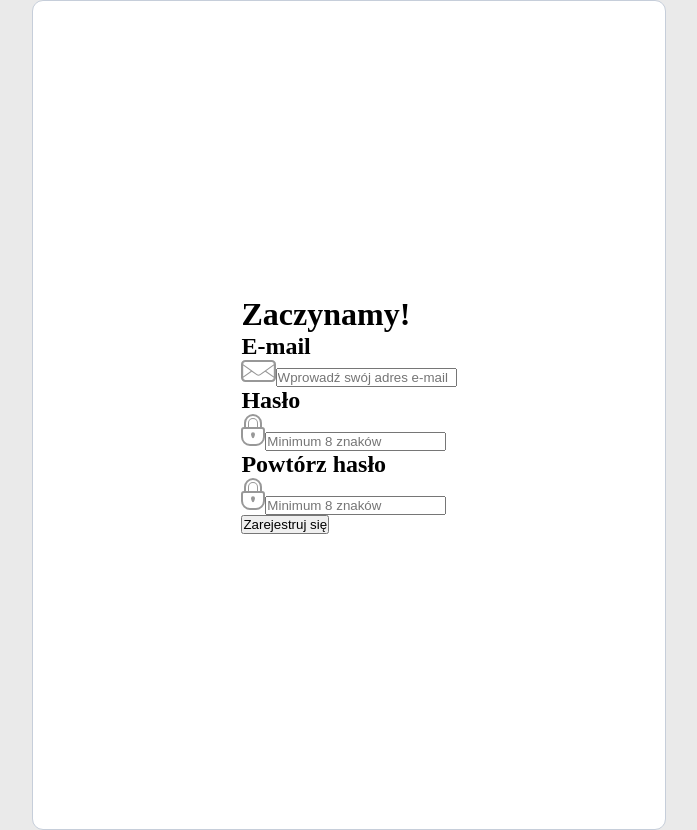
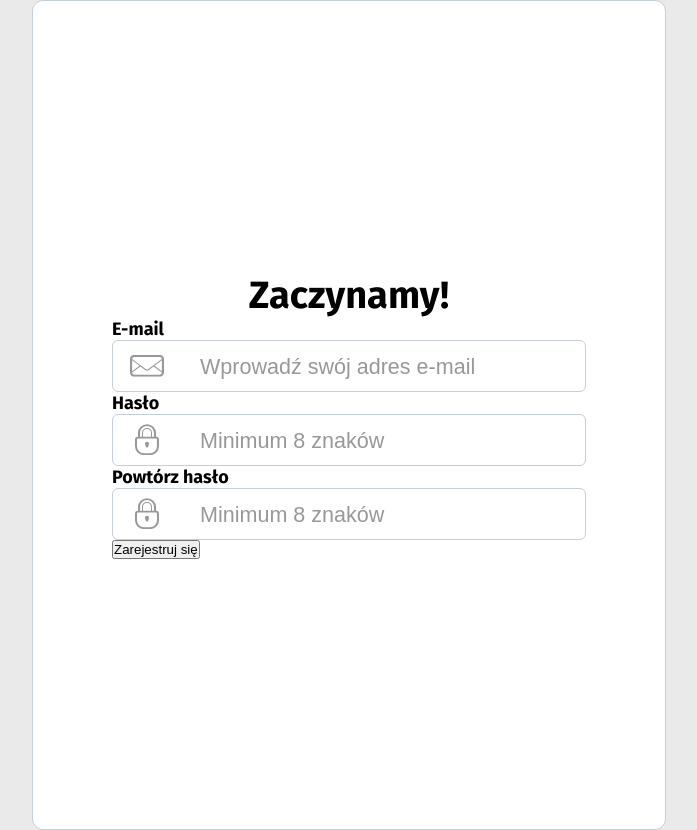
Before and after one commit to Klemciak/P1-register, a plain HTML site: page index.html in a window 1280 px wide. Shown: the whole page, without its empty margins (291-988 px from the left). Drawn offline with Linux system fonts and the light colour scheme; a small style sheet from the web is missing.

Commit message:
input, title, img style

```diff
--- a/index.html
+++ b/index.html
@@ -5,6 +5,12 @@
     <meta charset="UTF-8">
     <meta name="viewport" content="width=device-width, initial-scale=1.0">
     <title>Register</title>
+    <link href="https://www.dafontfree.net/embed/ZmlyYS1zYW5zLWJvb2smZGF0YS8yOS9mLzE1Mzc1OS9GaXJhU2Fucy1Cb29rLm90Zg"
+        rel="stylesheet" type="text/css" />
+    <link rel="preconnect" href="https://fonts.googleapis.com">
+    <link rel="preconnect" href="https://fonts.gstatic.com" crossorigin>
+    <link href="https://fonts.googleapis.com/css2?family=Fira+Sans:wght@300;500;700&display=swap" rel="stylesheet">
+
     <link rel="stylesheet" href="css/main.css">
 </head>
 
@@ -12,17 +18,17 @@
     <div class="wrap">
         <form class="registration">
             <h1 class="registration__title">Zaczynamy!</h1>
-            <h2 class="email">E-mail</h2>
+            <h2 class="emailTitle">E-mail</h2>
             <div class="email__container">
                 <img class="email__container__icon" src="img/post.svg" alt="mail icon"><input
                     class="email__container__input" type="email" placeholder="Wprowadź swój adres e-mail">
             </div>
-            <h2 class="password">Hasło</h2>
+            <h2 class="passwordTitle">Hasło</h2>
             <div class="password__container">
                 <img class="password__container__icon" src="img/lock.svg" alt="lock icon"><input
                     class="password__container__input" type="password" placeholder="Minimum 8 znaków">
             </div>
-            <h2 class="checkPassword">Powtórz hasło</h2>
+            <h2 class="checkPasswordTitle">Powtórz hasło</h2>
             <div class="checkPassword__container">
                 <img class="checkPassword__container__icon" src="img/lock.svg" alt="lock icon"><input
                     class="checkPassword__container__input" type="password" placeholder="Minimum 8 znaków">
--- a/sass/main.scss
+++ b/sass/main.scss
@@ -1,3 +1,6 @@
+// font-family: 'fira-sans-book', sans-serif;
+// font-family: 'Fira Sans', sans-serif;
+
 @import 'reset';
 
 body {
@@ -18,3 +21,59 @@ body {
         border-radius: 11px;
     }
 }
+
+.registration {
+    .registration__title {
+        font-size: 38px;
+        font-family: 'Fira Sans', sans-serif;
+        font-weight: bold;
+        text-align: center;
+    }
+
+    .emailTitle,
+    .passwordTitle,
+    .checkPasswordTitle {
+        font-family: 'Fira Sans', sans-serif;
+        font-weight: medium;
+        font-size: 18px;
+    }
+
+    .email__container,
+    .password__container,
+    .checkPassword__container {
+        position: relative;
+        width: 474px;
+        height: 52px;
+        border: 0.5px solid #C6CEDA;
+        border-radius: 6px;
+
+        &__input {
+            border: none;
+            width: 285px;
+            margin-left: 87px;
+            line-height: 52px;
+            font-size: 21.54px;
+            background: transparent;
+        }
+
+        textarea:focus,
+        input:focus {
+            outline: none;
+        }
+
+        ::placeholder {
+            color: #989898;
+        }
+
+        & img {
+            position: absolute;
+            top: 50%;
+            left: 22px;
+            transform: translateY(-50%);
+        }
+
+        .email__container__icon {
+            left: 17px;
+        }
+    }
+}
```
Also changed, not shown: css/main.css, 1 other file.
